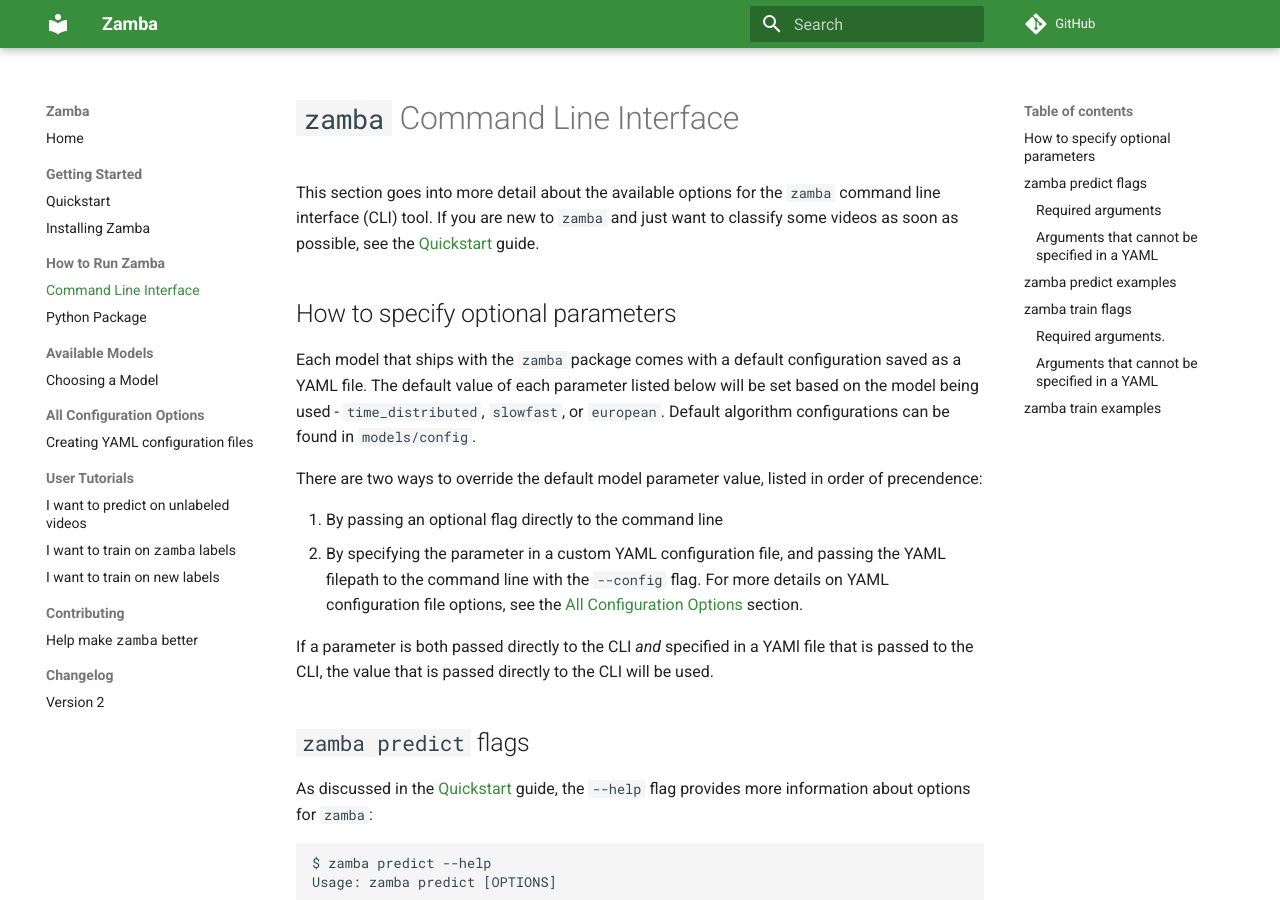
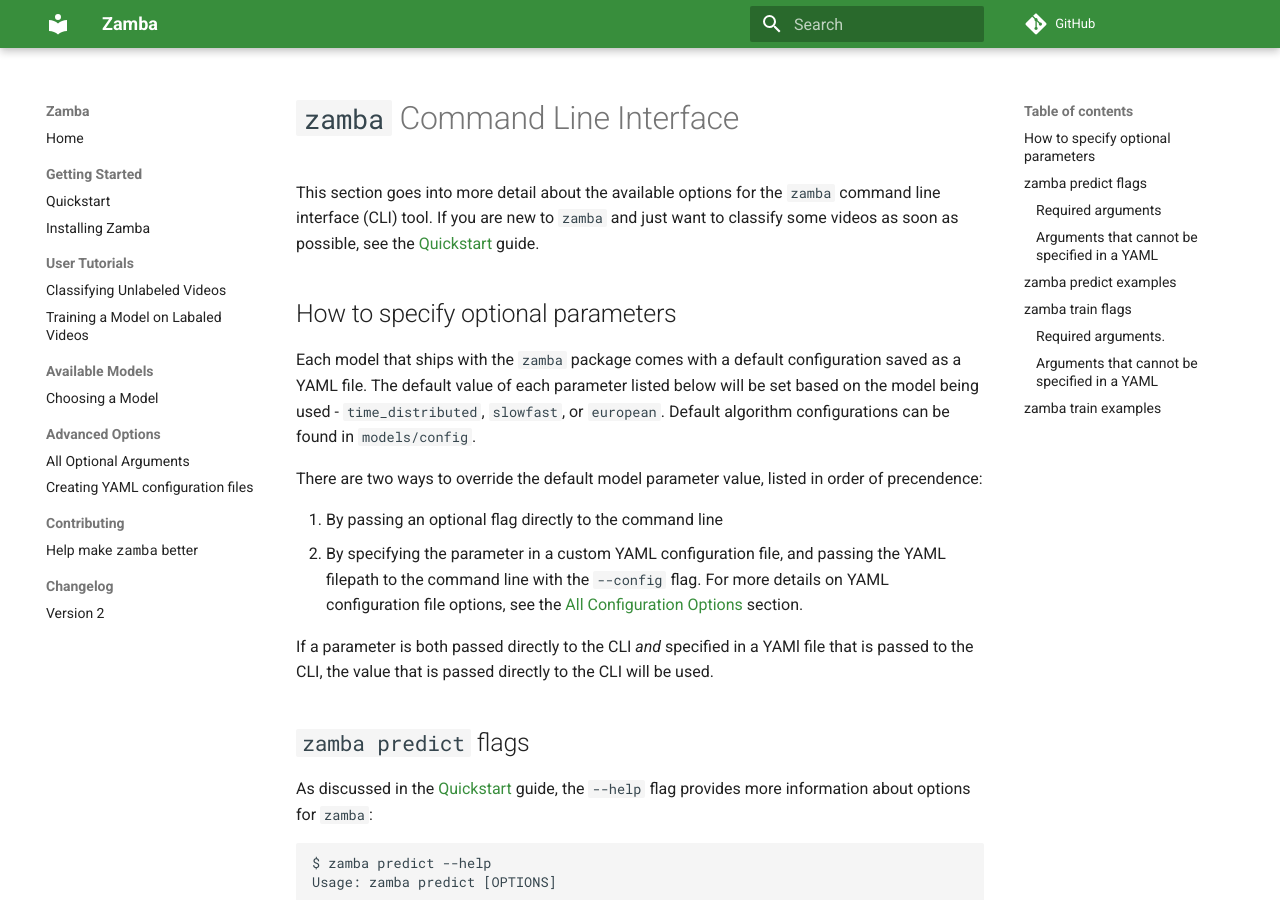
Before and after one commit to drivendataorg/zamba, an MkDocs documentation site: the page built from docs/docs/cli.md, in a window 1280 px wide and 900 px high. Built offline with MkDocs 1.6.1 and Material for MkDocs 9.7.7, drawn with Linux system fonts in a browser that asks for light colours; comment, search, counter and statistics services are not loaded.

Commit message:
Restructure

```diff
--- a/docs/mkdocs.yml
+++ b/docs/mkdocs.yml
@@ -17,17 +17,14 @@
   - 'Getting Started':
     - Quickstart: "quickstart.md"
     - Installing Zamba: "install.md"
-  - 'How to Run Zamba':
-    - Command Line Interface: "cli.md"
-    - Python Package: "py-package.md"
+  - 'User Tutorials':
+    - Classifying Unlabeled Videos: "predict-tutorial.md"
+    - Training a Model on Labaled Videos: "train-tutorial.md"
   - 'Available Models':
     - Choosing a Model: "models.md"
-  - 'All Configuration Options':
-    - Creating YAML configuration files: "configurations.md"
-  - 'User Tutorials':
-    - I want to predict on unlabeled videos: "user-tutorials/no_labels.md"
-    - I want to train on <code>zamba</code> labels: "user-tutorials/subset_labels.md"
-    - I want to train on new labels: "user-tutorials/new_labels.md"
+  - 'Advanced Options':
+    - All Optional Arguments: "configurations.md"
+    - Creating YAML configuration files: "yaml-config.md"
   - 'Contributing':
     - Help make <code>zamba</code> better: "contribute.md"
   - 'Changelog':
```
